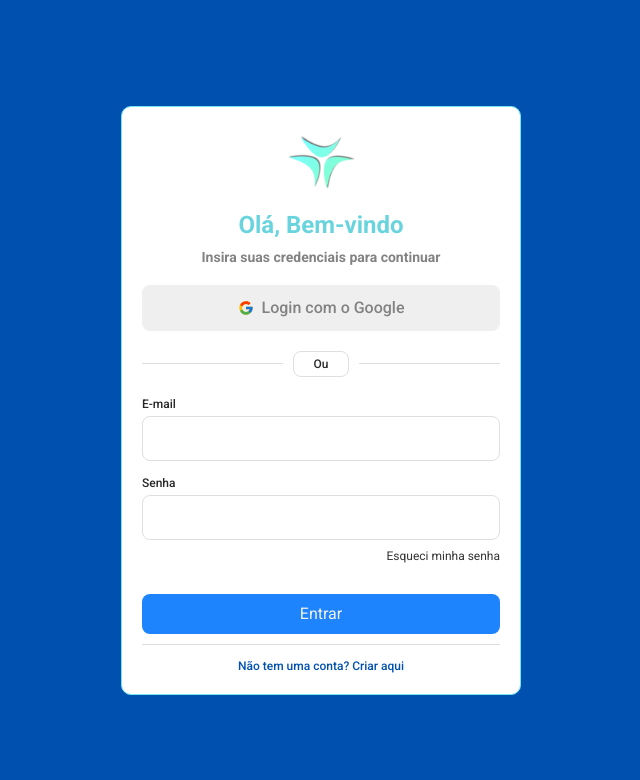
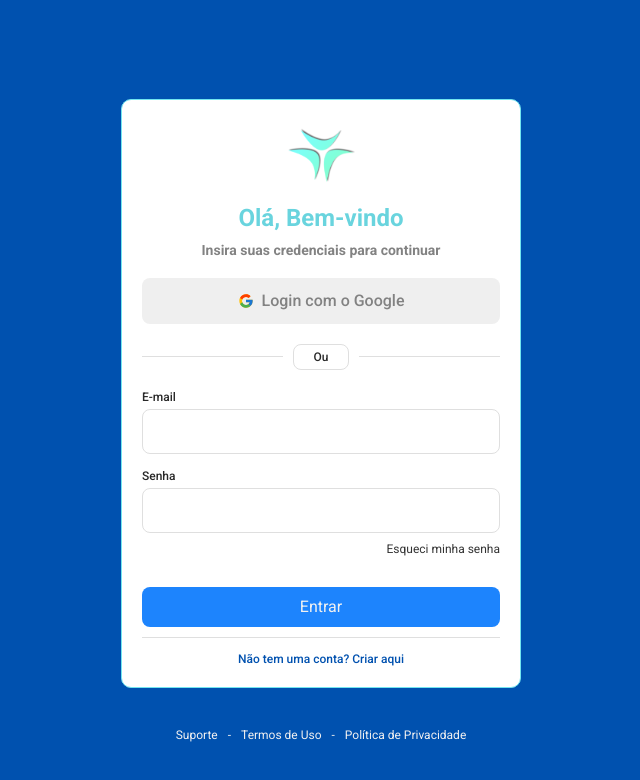
Before and after one commit to decoder-file/huron-web, a React (Create React App) app: page /signup in a window 1280 px wide. Shown: the top 780 px of the page, without its empty margins (319-959 px from the left). Built offline with nearby package versions, Linux system fonts and the light colour scheme.

Commit message:
feat: adding login screen terms button

```diff
--- a/src/pages/SignIn/index.tsx
+++ b/src/pages/SignIn/index.tsx
@@ -17,11 +17,13 @@ import {
   InputEmail,
   InputPassword,
   RecoverPassword,
+  Terms,
 } from './styles'
 
 export function SignIn() {
   return (
     <Container>
+      <div>
         <Content>
           <Header>
             <Logo src={logo} />
@@ -46,6 +48,14 @@ export function SignIn() {
             <CreateAccount>Não tem uma conta? Criar aqui</CreateAccount>
           </Header>
         </Content>
+        <Terms>
+          <a href="/">Suporte</a>
+          <p>-</p>
+          <a href="/">Termos de Uso</a>
+          <p>-</p>
+          <a href="/">Política de Privacidade</a>
+        </Terms>
+      </div>
     </Container>
   )
 }
--- a/src/pages/SignIn/styles.ts
+++ b/src/pages/SignIn/styles.ts
@@ -132,3 +132,24 @@ export const RecoverPassword = styled.div`
     color: ${(props) => props.theme['black-100']};
   }
 `
+export const Terms = styled.div`
+  display: flex;
+  justify-content: center;
+
+  a {
+    color: ${(porps) => porps.theme['white-100']};
+    text-decoration: none;
+    font-size: 0.75rem;
+  }
+
+  p {
+    color: ${(porps) => porps.theme['white-100']};
+    text-decoration: none;
+    font-size: 0.75rem;
+    margin: 0 10px;
+  }
+
+  a:hover {
+    color: #dfdfdf;
+  }
+`
```
Lines whose indentation alone changed are shown as unchanged.
